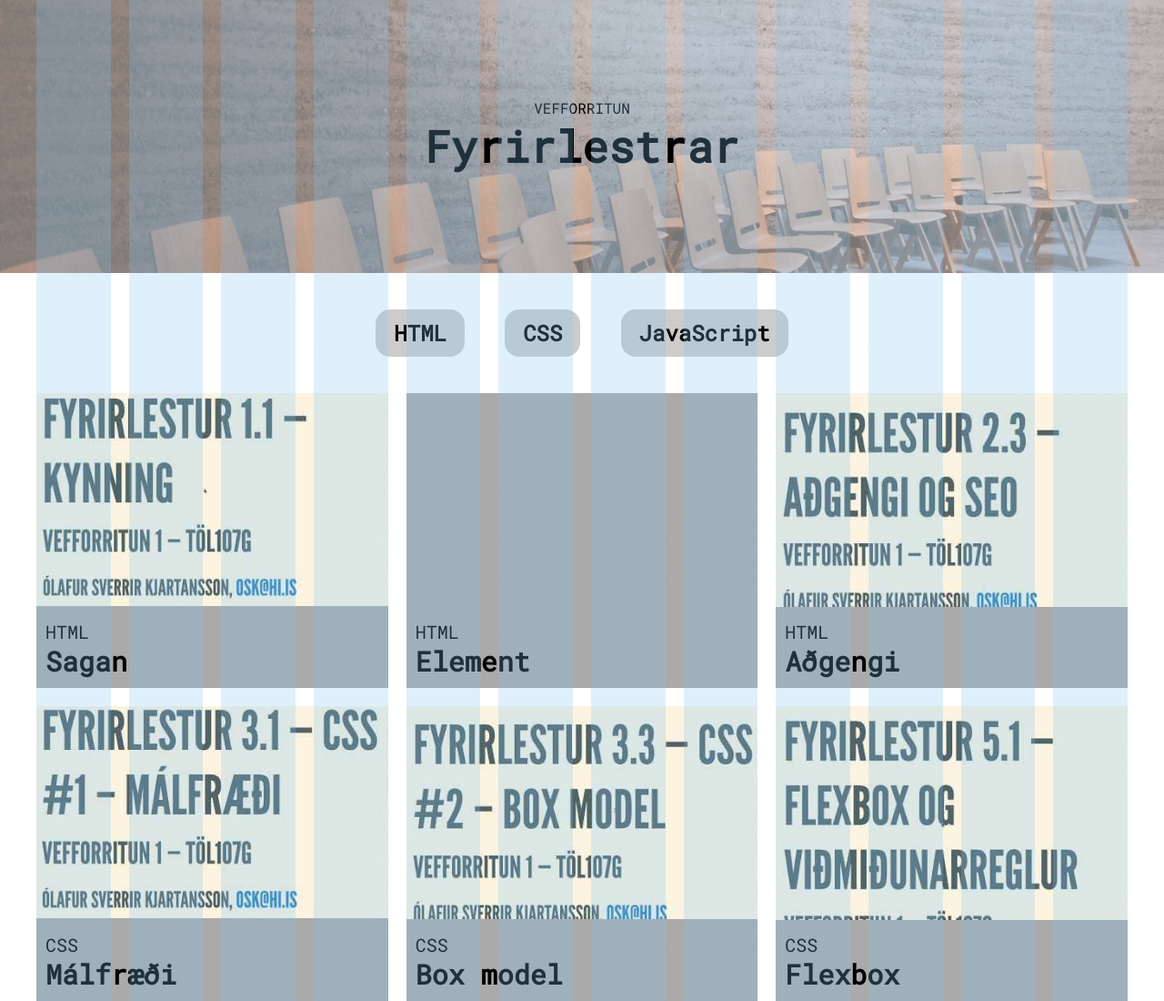
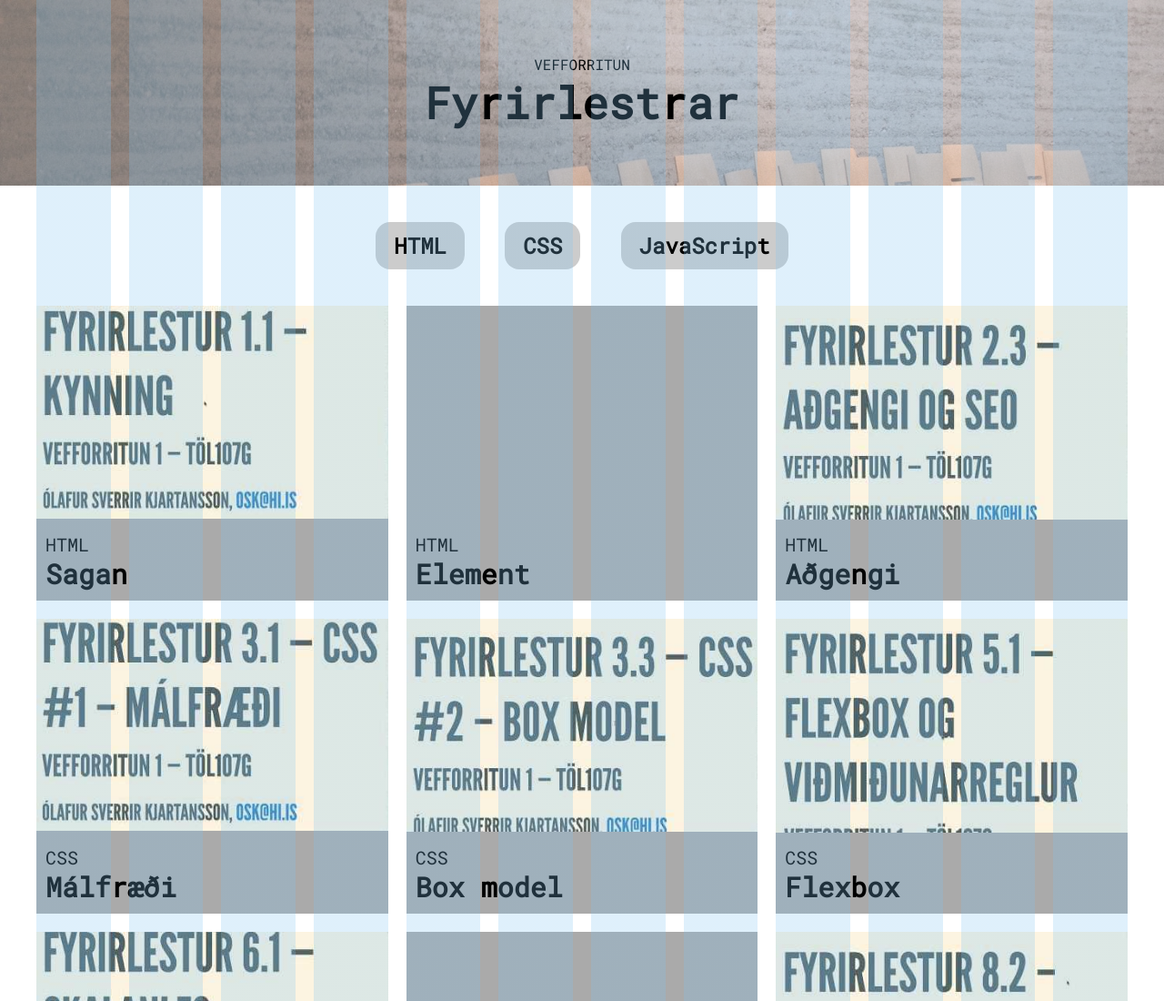
Before and after one commit to thth168/vef-hopverkefni-2, a website with bundled scripts: page index.html in a window 1280 px wide. Shown: the top 1100 px of the page at 91% size. Built offline with nearby package versions, Linux system fonts and the light colour scheme.

Commit message:
Lagaði js

```diff
--- a/src/styles/buttons.scss
+++ b/src/styles/buttons.scss
@@ -2,6 +2,7 @@
 
 .sort {
   text-align: center;
+  background-color: $color-white;
 
   .Button {
     padding: $gutter/2 $gutter;
--- a/src/styles/config.scss
+++ b/src/styles/config.scss
@@ -17,7 +17,7 @@ $color-gray: #aaa;
 $color-gray-light: #ccc;
 $color-green-light: #2d2;
 $color-green-dark: #1a1;
-$color-white: #fcffd2;
+$color-white: #fff;
 $color-white--transparent: '#ffffff66';
 $color-tan: #cc9694;
 
--- a/src/styles/content.scss
+++ b/src/styles/content.scss
@@ -7,6 +7,7 @@
     max-width: $max-width + 2 * $gutter;
     margin: 0 auto;
     flex-direction: column;
+    background-color: $color-white;
     align-items: center;
 
     > * {
--- a/src/styles/header.scss
+++ b/src/styles/header.scss
@@ -2,35 +2,40 @@
 
 .header {
   position: relative;
+  z-index: -3;
   max-height: 300px;
   overflow: hidden;
   font-family: $font-title;
   font-size: $font-size-main;
   text-align: center;
+  background-color: $color-gray;
 
   &__title {
     font-size: $font-size-title;
   }
 
   &__image {
-    overflow: hidden;
+    position: absolute;
+    object-fit: cover;
+    top: 0;
+    left: 0;
+    z-index: -2;
+    width: 100%;
+    max-width: unset;
   }
 
   &__protector {
     position: absolute;
     top: 0;
     left: 0;
+    z-index: -1;
     width: 100%;
     height: 100%;
-    overflow: hidden;
     background-color: unquote($color-white--transparent);
   }
 
   &__container {
-    position: absolute;
-    top: 50%;
-    left: 50%;
-    transform: translate(-50%, -50%);
+    margin: 3 * $gutter 0;
   }
 
   &__category {
--- a/src/styles/list.scss
+++ b/src/styles/list.scss
@@ -2,10 +2,11 @@
 
 .list {
   display: flex;
-  flex-wrap: wrap;
   max-width: $max-width + 2 * $gutter;
   padding: 0 $gutter/2;
-  margin: 0 auto 8*$gutter auto;
+  margin: 0 auto 2*$gutter auto;
+  background-color: $color-white;
+  flex-wrap: wrap;
 
   .card {
     &__text {
```
Also changed, not shown: src/lib/content.js.
